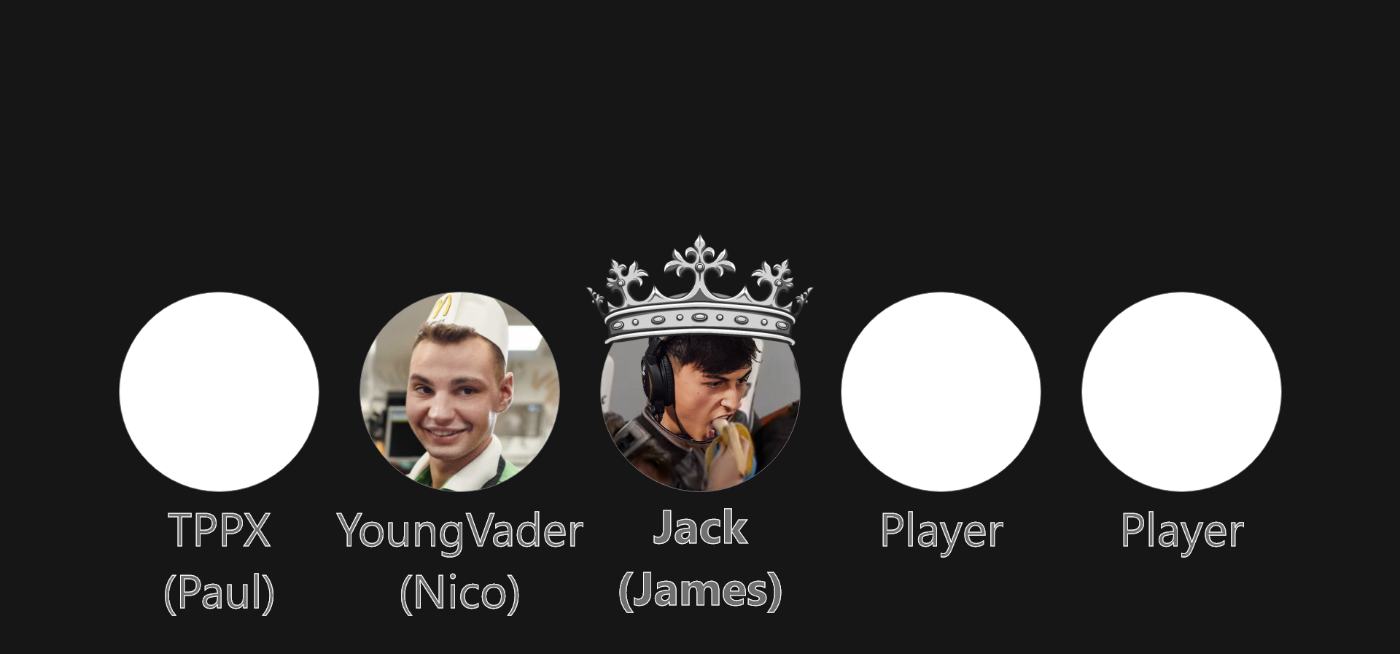
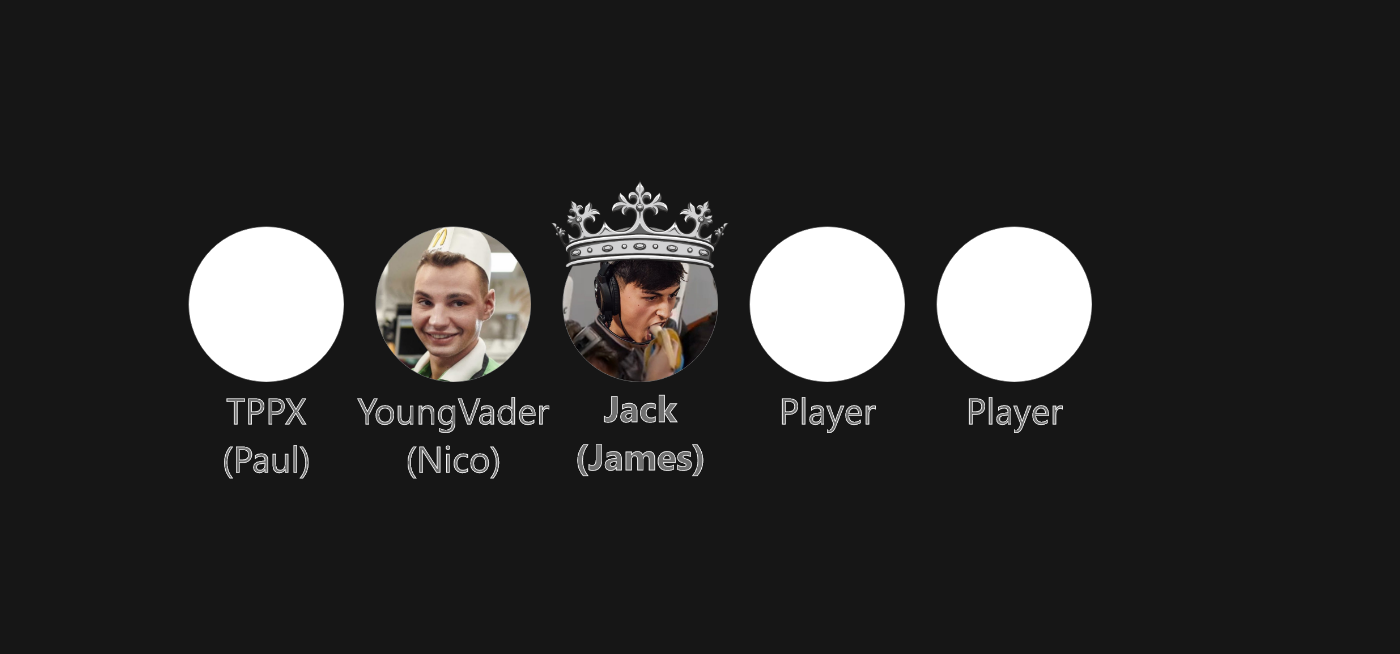
Before and after one commit to MOROS-Esports/Website, a plain HTML site: page index.html in a window 1280 px wide. Shown: the part 784-1438 px from the top of the page, 1400 px wide, since content can reach past the window. After the commit the page ends 1398 px from the top, so only its background shows below. Drawn offline with nearby package versions, Linux system fonts and the light colour scheme.

Commit message:
max-width added

```diff
--- a/style.css
+++ b/style.css
@@ -30,6 +30,7 @@ body {
 
 #team{
 
+    max-width: 85vw;
     width: 175vh;
 
 }
```
